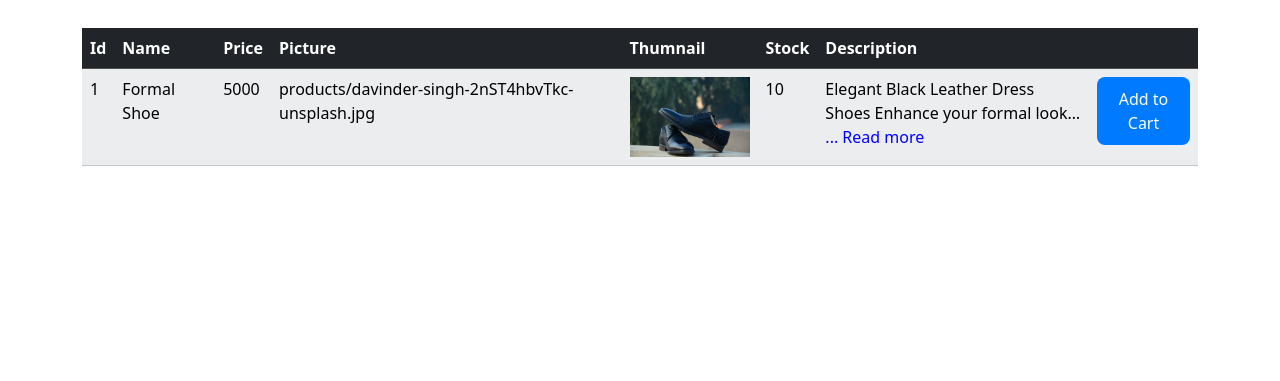
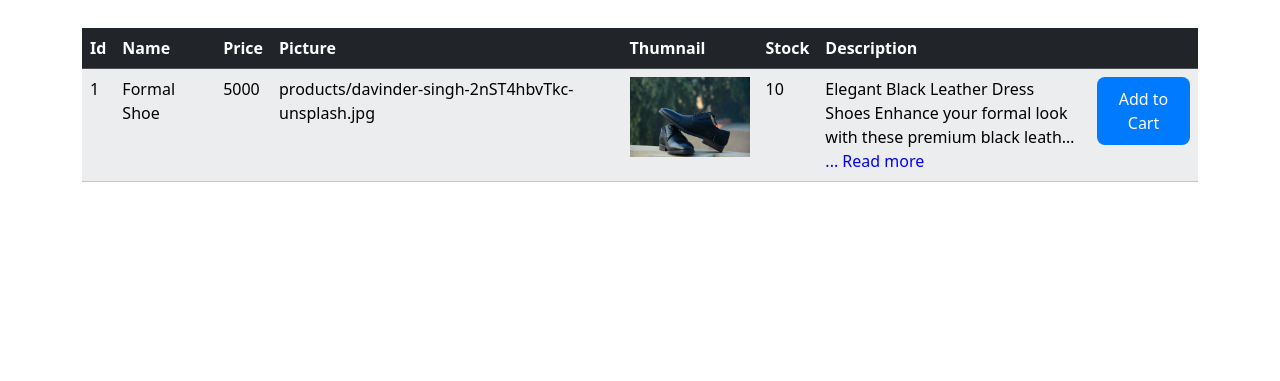
Before and after one commit to malayankumar/Django-project_1, a Django app: page / in a window 1280 px wide. Shown: the part 67-448 px from the top of the page. Run offline with Django 5.2, Linux system fonts and the light colour scheme; data comes from the database, SQL or seed files in the repository.

```diff
--- a/shop419/static/css/style.css
+++ b/shop419/static/css/style.css
@@ -18,7 +18,8 @@ body {
 
     .description {
         display: -webkit-box;
-        -webkit-line-clamp: 2;
+        -webkit-line-clamp: 3;
+        line-clamp: 3;
         -webkit-box-orient: vertical;
         overflow: hidden;
         text-overflow: ellipsis;
```
